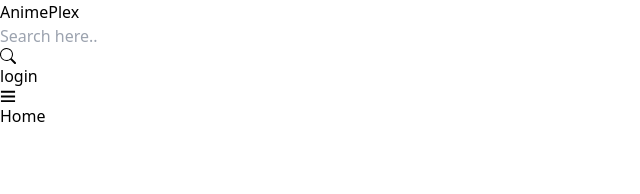
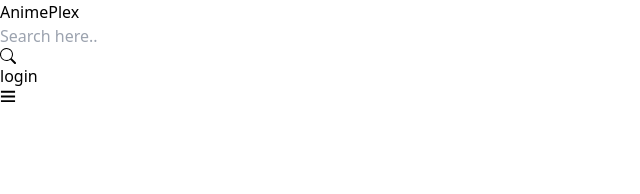
Before and after one commit to Suraj-Xettri/social-media-website, a React (Vite) app: page / in a window 1280 px wide. Shown: the top 194 px of the page, without its empty margins (0-640 px from the left). Built offline with nearby package versions, Linux system fonts and the light colour scheme.

Commit message:
Done some little changes on home

```diff
--- a/src/components/home/Home.jsx
+++ b/src/components/home/Home.jsx
@@ -2,7 +2,9 @@
 
 const Home = () => {
   return (
-    <div>Home</div>
+    <div className='pt-[64px]'>
+
+    </div>
   )
 }
 
```
